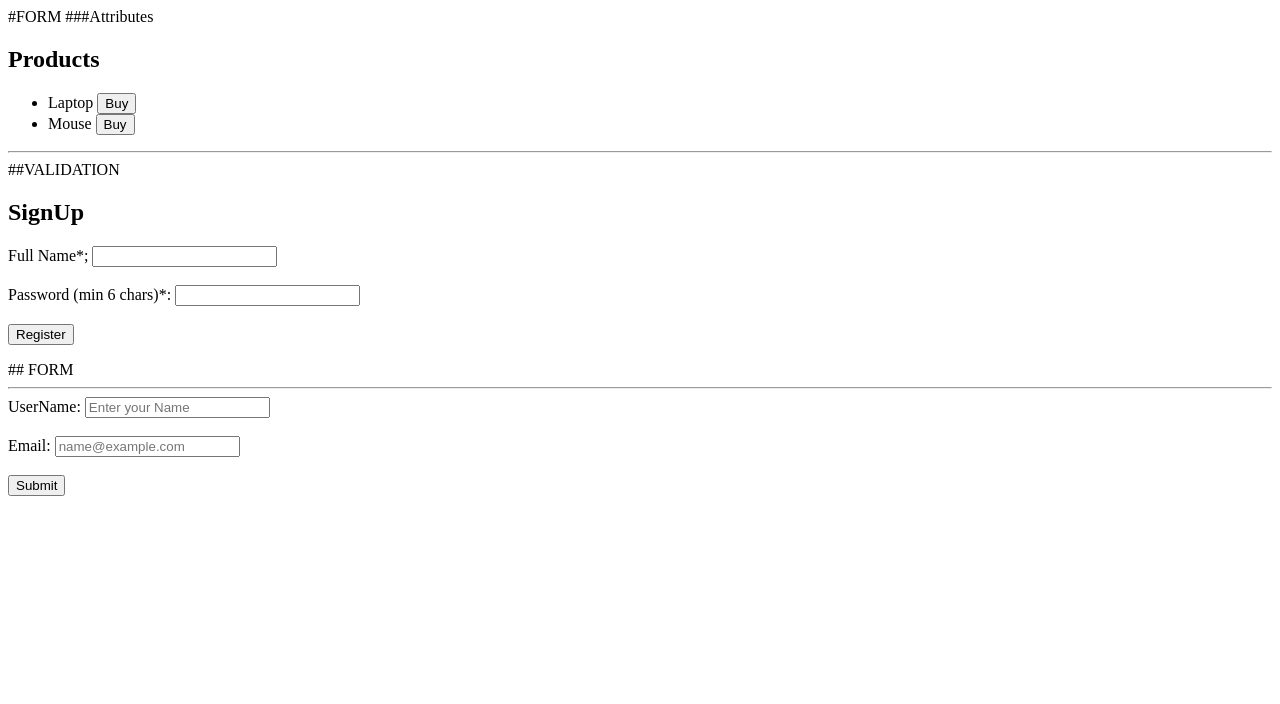
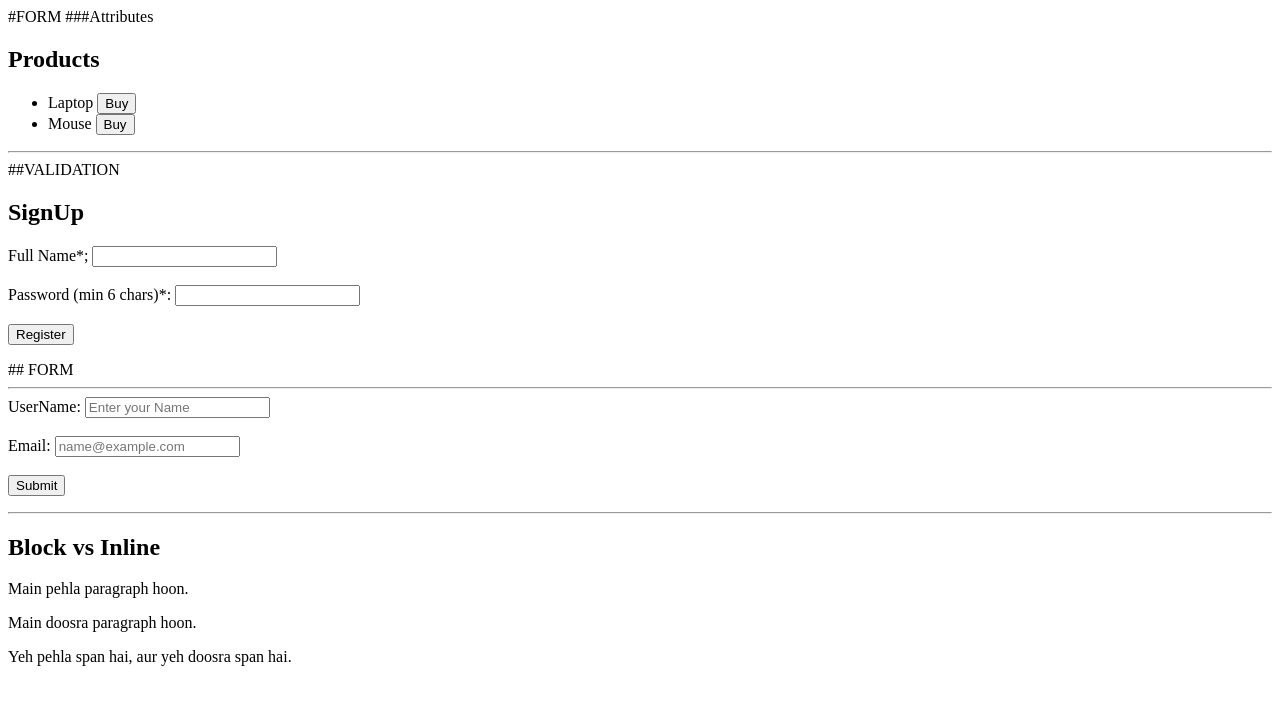
Before and after one commit to Sahirahmad-12/PracticeFrontEnd, a plain HTML site: page form.html in a window 1280 px wide. Drawn offline with Linux system fonts and the light colour scheme.

Commit message:
Block vs Inline elements

```diff
--- a/form.html
+++ b/form.html
@@ -49,5 +49,16 @@
         <br><br>
         <button type = "Submit">Submit</button>
     </form>
+
+    <hr>
+
+    <h2>Block vs Inline</h2>
+    <p>Main pehla paragraph hoon.</p>
+    <p>Main doosra paragraph hoon.</p>
+
+    <span>Yeh pehla span hai, </span>
+    <span>aur yeh doosra span hai.</span>
+
+
 </body>
 </html>
```
